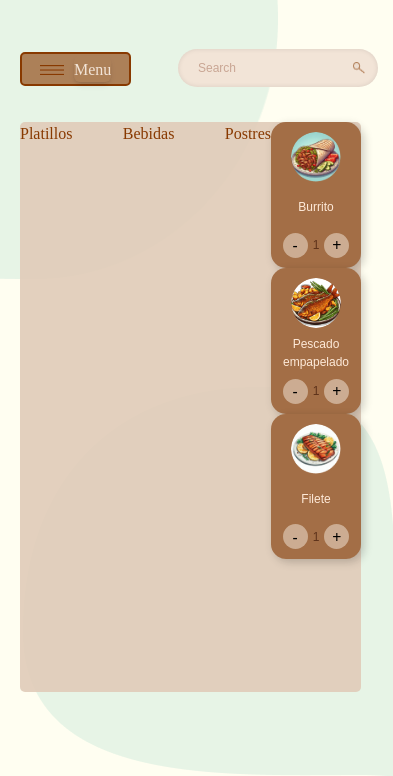
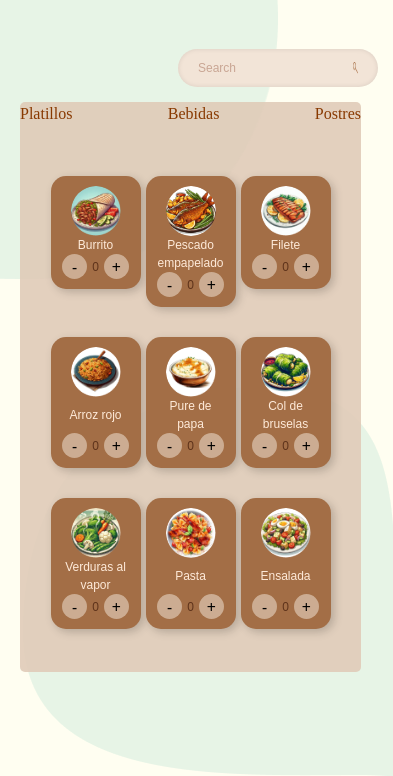
Before and after one commit to HadassahGarcia/Lunch_Box_app, an Electron app: page views/pages/home.html in a window 393 px wide. Shown: the part 68-844 px from the top of the page. Drawn offline with nearby package versions, Linux system fonts and the light colour scheme; a web font is replaced by a local one.

Commit message:
The design of the home.html sheet is finished, and the cart.html sheet was created

```diff
--- a/main.js
+++ b/main.js
@@ -24,6 +24,7 @@ const createWindow = () => {
 
 app.whenReady().then(() => {
   createWindow();
+  mainWindow.webContents.openDevTools();
 
   app.on('activate', () => {
     if (BrowserWindow.getAllWindows().length === 0) createWindow();
--- a/views/pages/home.html
+++ b/views/pages/home.html
@@ -16,17 +16,21 @@
     <div>
 
       <h4 class="user-name">username complete <h4>
+        <a href="cart.html">
+           <img src="../../media/cart.png"width="24px" height="24px" style="margin: 20px;position: absolute; top: -15px; right: -5px">
+      </a>
         <img src="../../media/user.png" width="24px" height="24px" style="margin: 20px;position: absolute; top: -15px; right: 30px" href="#">
-        <img src="../../media/cart.png"width="24px" height="24px" style="margin: 20px;position: absolute; top: -15px; right: -5px" href="#">
-    </div>
-    <div class="menu-bar">
-      <img src="../../media/menu.png" width="24px" height="24px" style="margin-top: 2px;">
-      <button id="menuButton"class="flex justify-center items-center pt-[2px] rounded-md shadow-md mx-auto mt-[42px]">Menu</button>
 
     </div>
+
+
     <div class="search-bar">
       <input type="text" placeholder="Search">
+      <a >
         <img src="../../media/search.png" >
+      </a>
+
+
       </div>
 
       <div id="background-container">
@@ -42,7 +46,7 @@
             <span>Burrito</span>
             <div class="quantity-control">
               <button>-</button>
-              <span>1</span>
+              <span>0</span>
               <button>+</button>
             </div>
           </div>
@@ -51,7 +55,7 @@
             <span>Pescado empapelado</span>
             <div class="quantity-control">
               <button>-</button>
-              <span>1</span>
+              <span>0</span>
               <button>+</button>
             </div>
           </div>
@@ -60,41 +64,115 @@
             <span>Filete</span>
             <div class="quantity-control">
               <button>-</button>
-              <span>1</span>
+              <span>0</span>
               <button>+</button>
             </div>
           </div>
         </div>
+
+      <div class="content_2">
+        <div class="food-item">
+          <img src="../../media/arroz.png" alt="Burrito">
+          <span>Arroz rojo</span>
+          <div class="quantity-control">
+            <button>-</button>
+            <span>0</span>
+            <button>+</button>
+          </div>
+        </div>
+        <div class="food-item">
+          <img src="../../media/pure.png" alt="Pescado empapelado">
+          <span>Pure de papa</span>
+          <div class="quantity-control">
+            <button>-</button>
+            <span>0</span>
+            <button>+</button>
+          </div>
+        </div>
+        <div class="food-item">
+          <img src="../../media/col.png" alt="Filete">
+          <span>Col de bruselas</span>
+          <div class="quantity-control">
+            <button>-</button>
+            <span>0</span>
+            <button>+</button>
+          </div>
+        </div>
       </div>
+      <div class="content_2">
+        <div class="food-item">
+          <img src="../../media/verduras.png" alt="Burrito">
+          <span>Verduras al vapor</span>
+          <div class="quantity-control">
+            <button>-</button>
+            <span>0</span>
+            <button>+</button>
+          </div>
+        </div>
+        <div class="food-item">
+          <img src="../../media/pasta.png" alt="Pescado empapelado">
+          <span>Pasta</span>
+          <div class="quantity-control">
+            <button>-</button>
+            <span>0</span>
+            <button>+</button>
+          </div>
+        </div>
+        <div class="food-item">
+          <img src="../../media/ensalada.png" alt="Filete">
+          <span>Ensalada</span>
+          <div class="quantity-control">
+            <button>-</button>
+            <span>0</span>
+            <button>+</button>
+          </div>
+        </div>
+      </div>
+    </div>
+   </div>
+
 
 </body>
 
 <style>
+  .content_2 {
+  display: flex;
+  justify-content: center; /* Esto centrará los elementos horizontalmente */
+  gap: 5px;
+  margin-top: 30px;
+  width: 100%;
+  height: auto;
 
-content {
+
+  }
+
+.content {
   display: flex;
-  justify-content: space-between;
-  gap: 10px;
-  margin-top: 20px;
-  width: 50%;
+  justify-content: center; /* Esto centrará los elementos horizontalmente */
+  gap: 5px;
+  margin-top: 50px;
+  width: 100%;
   height: auto;
-  align-items: center;
-  flex-direction: row;
-
+  align-items: flex-start;
 }
-
 .food-item {
+  display: flex;
   background-color: #a36e46;
   border-radius: 15px;
-  width: 90px;
-  height: 145.8px;
-  display: flex;
+  width: 90px; /* Mantén este tamaño o ajusta según sea necesario */
+
   flex-direction: column;
   align-items: center;
   justify-content: space-between;
   padding: 10px;
   box-shadow: 3px 3px 10px rgba(0, 0, 0, 0.2);
+  transition: transform 0.2s; /* Animación para hover */
 }
+
+.food-item:hover {
+  transform: scale(1.05); /* Crece un poco al hacer hover */
+}
+
 
 .food-item img {
   width: 50px;
@@ -132,7 +210,7 @@ content {
 }
 
 #background-container{
-    position: absolute;
+    position: fixed;
     top: 170px;
     background-color: rgb(224 203 184 / 89%);
     width: 341px;
@@ -140,6 +218,7 @@ content {
     border-radius: 5px;
     left: 20px;
     display: flex;
+    flex-direction: column;
   }
   #nav{
     font-family: 'Monda';
@@ -184,26 +263,6 @@ content {
 
   }
 
-  .menu-bar {
-    border: 2px solid #883900;
-    border-radius: 5px;
-    padding: 2px 18px;
-    display: flex;
-    align-items: center; /* Alinea verticalmente los elementos */
-    gap: 10px; /* Espaciado entre el ícono y el botón */
-    font-family: carme;
-    color: #F2E4D7;
-    background-color: rgb(136 57 0 / 62%);
-    position: absolute;
-    left: 20px;
-    top: 100px;
-    font-size: medium;
-
-
-  }
-
-  #menuButton {
-    margin: 0;}
 
   .user-name{
     border: 2px solid  rgb(136 57 0 / 68%); /* Color y grosor del borde */
```
Also changed, not shown: views/pages/cart.html (added, +160 -0 lines), views/pages/login.html (+9 -4 lines), media/arroz.png (added), media/col.png (added), media/ensalada.png (added), media/pasta.png (added), media/pure.png (added), media/verduras.png (added).
